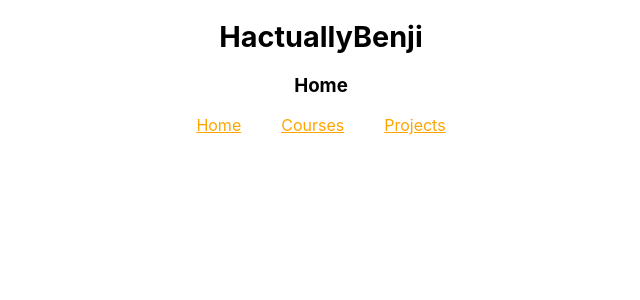
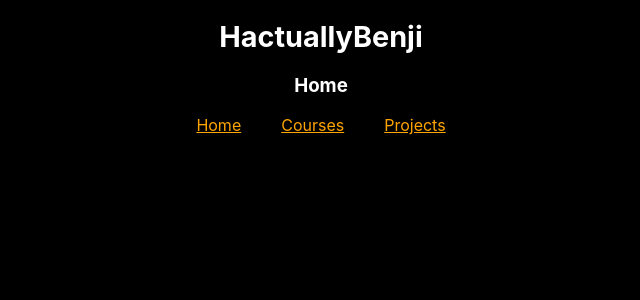
Before and after one commit to HactuallyBenji/portfolio, a React (Create React App) app: page / in a window 1280 px wide. Shown: the top 300 px of the page, without its empty margins (319-959 px from the left). Built offline with nearby package versions, Linux system fonts and the light colour scheme.

Commit message:
Black background

```diff
--- a/src/App.css
+++ b/src/App.css
@@ -1,5 +1,10 @@
 body::-webkit-scrollbar {
     display: none;
+}
+
+body {
+    background-color: black;
+    color: white;
 }
 
 .App {
```
